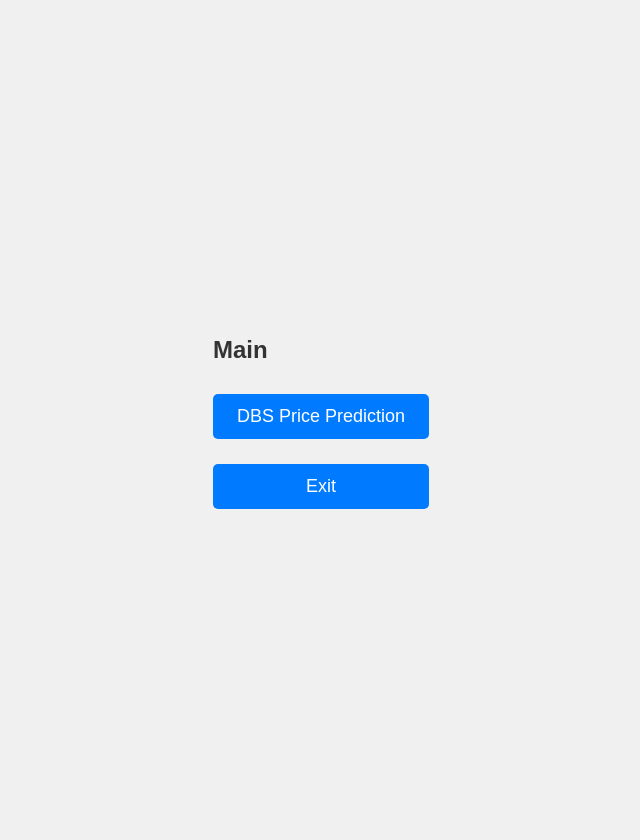
After one commit to wenjiliu0304-art/2026-AN6001A, a Flask app: page /main in a window 1280 px wide. The commit adds this page. Shown: the whole page, without its empty margins (319-959 px from the left). Run offline with Flask 3, Linux system fonts and the light colour scheme; parts of the project's set-up code (start-up, migrations or seed data) failed here and were passed over.

Commit message:
Save DBS prediction app

```diff
--- a/app.py
+++ b/app.py
@@ -2,12 +2,29 @@
 
 
 from flask import Flask,render_template,request
+import joblib
 
+model = joblib.load("dbs.pkl")
 app = Flask(__name__)
 
-@app.route("/")
+@app.route("/",methods=["GET","POST"])
 def index():
-    return("web app")
+    return render_template("index.html")
+
+@app.route("/main",methods=["GET","POST"])
+def main():
+    q = request.form.get("q)")
+    return render_template("main.html")
+
+@app.route("/dbs",methods=["GET","POST"])
+def dbs():
+    return render_template("dbs.html")
+
+@app.route("/dbsResult",methods=["GET","POST"])
+def dbsResult():
+    q = float(request.form.get("q"))
+    r = model.predict([[q]])
+    return render_template("dbsResult.html",r=r[0][0])
 
 if __name__ == "__main__":
     app.run()
--- /dev/null
+++ b/templates/main.html
@@ -0,0 +1,16 @@
+<head>
+    <meta name="viewport" content = "width=device-width">
+    <link rel="stylesheet" href="/static/styles.css">
+
+</head>
+<body>
+    <div class="containter">
+        <h2>Main</h2>
+        <form action="/dbs" method="post">
+            <input type="submit" value="DBS Price Prediction">
+        </form>
+        <form action="/" method="post">
+            <input type="submit" value="Exit">
+        </form>
+    </div>
+</body>
```
Also changed, not shown: templates/dbs.html (added, +17 -0 lines), templates/dbsResult.html (added, +12 -0 lines), templates/index.html (+7 -2 lines), 1 other file.
